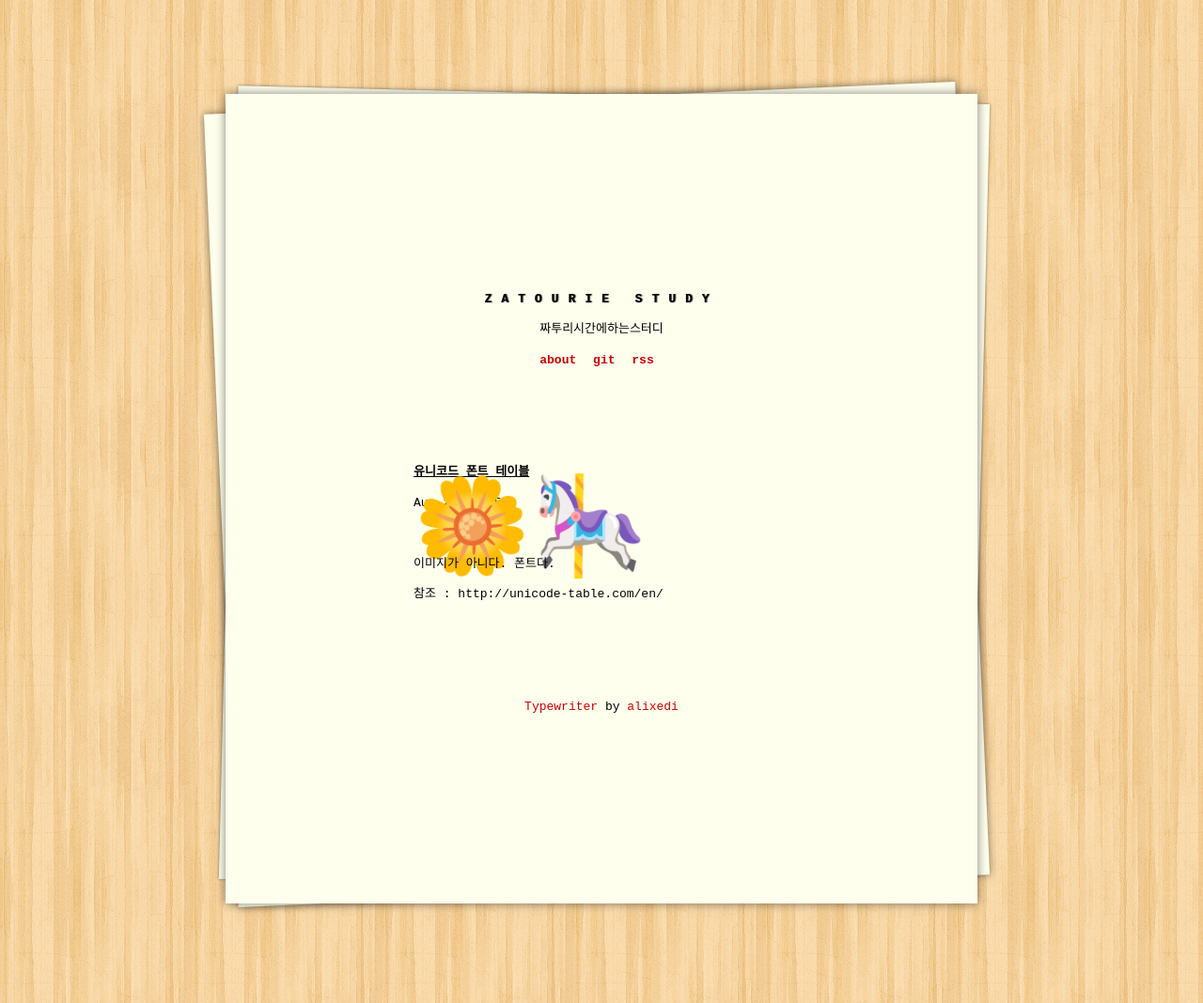
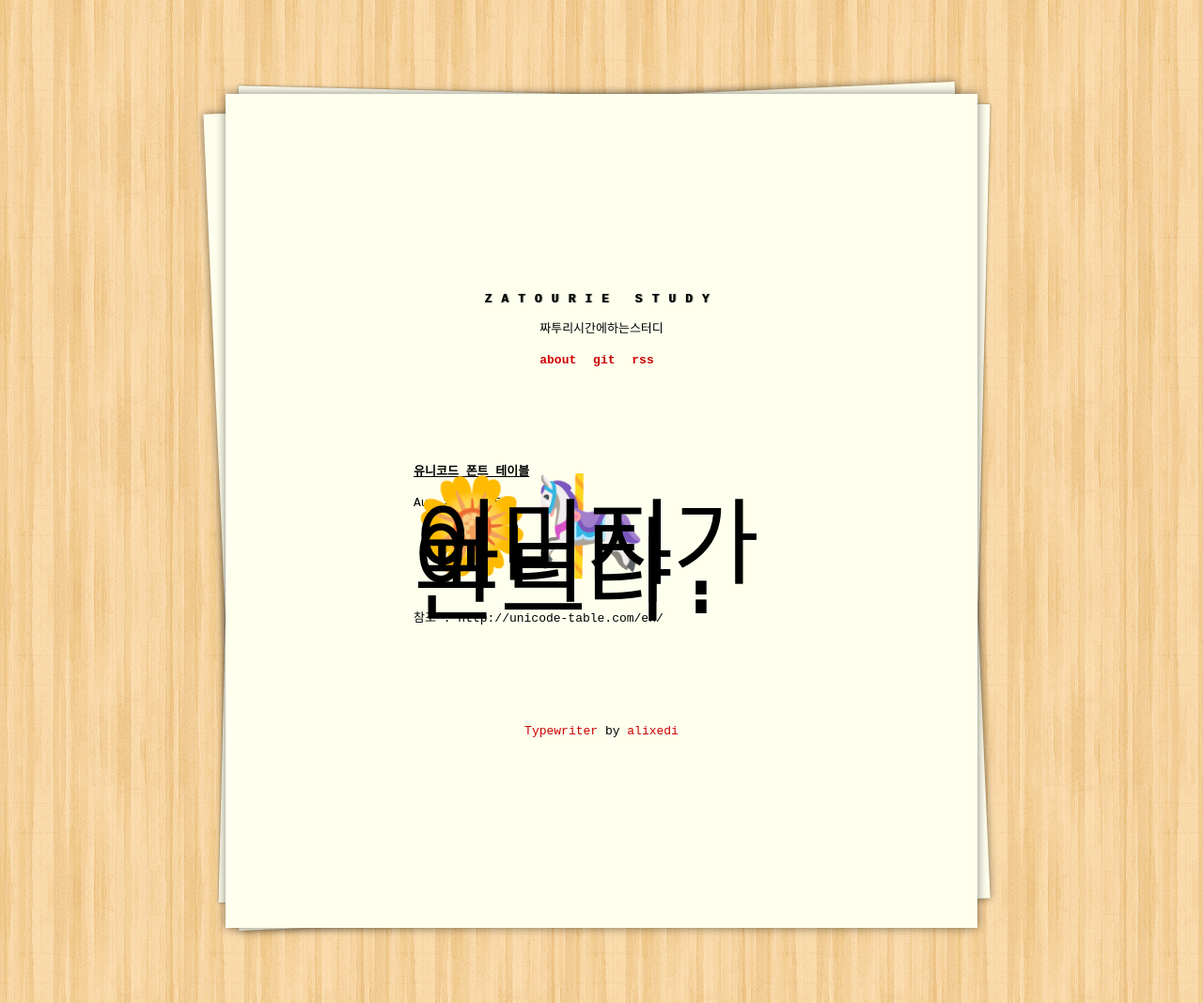
Before and after one commit to zatourie/zatourie.github.io, a Jekyll site: the page built from _posts/2015-08-21-unicode_table.md, in a window 1280 px wide. Shown: the whole page at 94% size. Built offline with Jekyll 4.4.1, drawn with Linux system fonts in a browser that asks for light colours.

Commit message:
Update 2015-08-21-unicode_table.md

```diff
--- a/_posts/2015-08-21-unicode_table.md
+++ b/_posts/2015-08-21-unicode_table.md
@@ -2,6 +2,7 @@
 layout: post
 title: 유니코드 폰트 테이블
 ---
-<div style="font-size:100px;">&#127804;&#127904;</div> 이미지가 아니다. 폰트다.
+
+<div style="font-size:100px;">&#127804;&#127904; 이미지가 아니다. 폰트다.</div>
 
 참조 : http://unicode-table.com/en/
```
